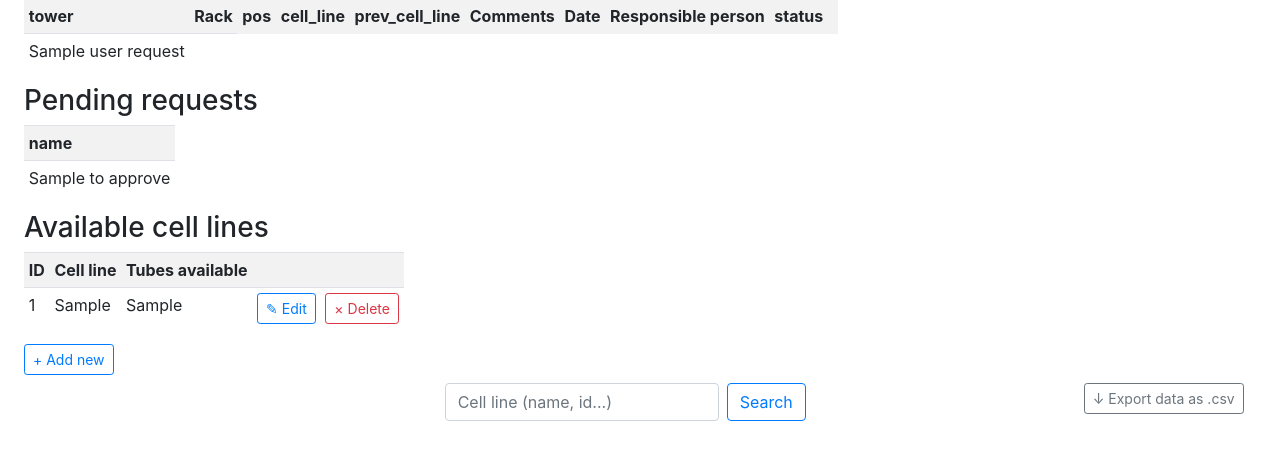
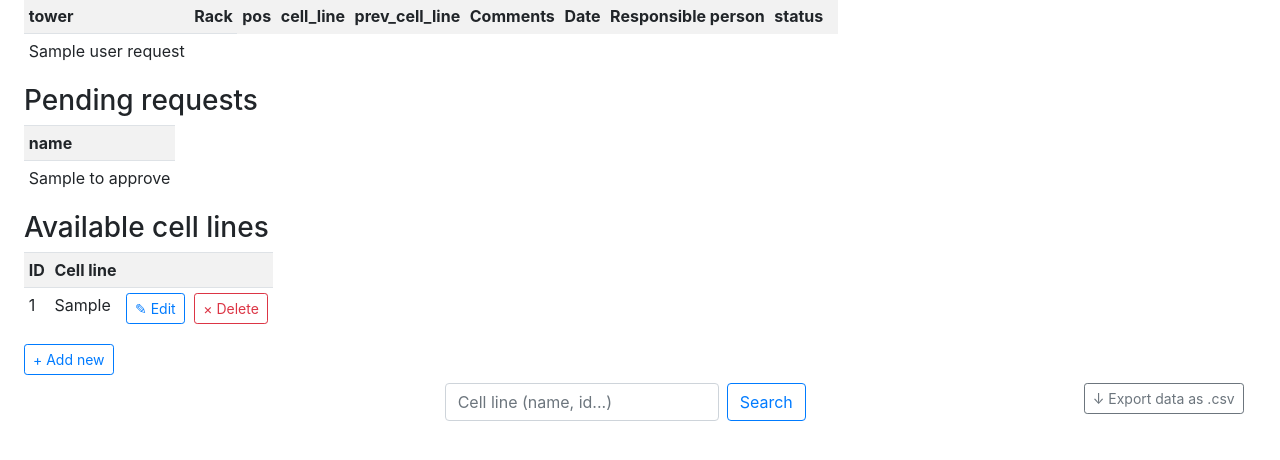
Before and after one commit to kate-v-stepanova/B250_lab_monitor, a Flask app: template templates/liquid_nitrogen.html in a window 1280 px wide. Shown: the part 99-559 px from the top of the page. Run offline with Flask 2, Linux system fonts and the light colour scheme; the template is opened without the code that fills it: most values are stand-ins (such as "Sample title", 1, 10 or a date in 2020); some libraries are stand-ins or nearby versions.

Commit message:
Liquid Nitrogen: Add mandatory fields

```diff
--- a/static/javascript/liquid_nitrogen.js
+++ b/static/javascript/liquid_nitrogen.js
@@ -78,18 +78,42 @@ $(document).ready(function() {
     });
 
     $('#create_new').on('click', function(e) {
-        var new_ID = $('#new_cell_line_id').val()
+        var new_ID = $('#new_cell_line_id').val();
+//        $('#new_cell_line').find('form').valid();
+        var new_cell_line_name = $('#new_cell_line_name').val();
+        var new_media = $('#new_media').val();
+        var new_biosafety = $('#new_biosafety').val();
+        var new_type = $('#new_type').val();
+        var show_alert = false;
+        if (new_cell_line_name == '') {
+            $('#new_cell_line_name').addClass('is-invalid');
+            show_alert = true;
+        }
+        if (new_media == '') {
+            $('#new_media').addClass('is-invalid');
+            show_alert = true;
+        }
+        if (new_biosafety == '') {
+            $('#new_biosafety').addClass('is-invalid');
+            show_alert = true;
+        }
+        if (new_type == '') {
+            $('#new_type').addClass('is-invalid');
+            show_alert = true;
+        }
+        if (show_alert) {
+            alert('Fill in all required fields');
+        } else {
             var data = {
                 'ID': new_ID,
-            'Cell line': $('#new_cell_line_name').val(),
-            'Media (Freezing Medium)': $('#new_media').val(),
+                'Cell line': new_cell_line_name,
+                'Media (Freezing Medium)': new_media,
                 'Transferred plasmid': $('#new_plasmid').val(),
                 'Selection': $('#new_selection').val(),
-            'Typ': $('#new_type').val(),
-            'Biosafety Level': $('#new_biosafety').val(),
+                'Typ': new_type,
+                'Biosafety Level': new_biosafety,
                 'Mycoplasma checked': $('#new_mycoplasma').val(),
                 'Source': $('#new_source').val(),
-            'tubes_available': $('#tubes_available').val(),
             }
             var url = window.location.href + "/create_cell_line";
             $.ajax({
@@ -105,19 +129,6 @@ $(document).ready(function() {
                     alert(response['error']);
                 } else {
                     alert('Successfully created/updated');
-//                // then update fields
-//                $('#cell_line_ID').text(new_ID);
-//                $('#cell_line').text(data['Cell line']).addClass('font-weight-bold');
-//                $('#media').text(data['Media (Freezing Medium)']).addClass('font-weight-bold');
-//                $('#plasmid').text(data['Transferred plasmid']).addClass('font-weight-bold');
-//                $('#selection').text(data['Selection']).addClass('font-weight-bold');
-//                $('#type').text(data['Typ']).addClass('font-weight-bold');
-//                $('#biosafety').text(data['Biosafety Level']).addClass('font-weight-bold');
-//                $('#mycoplasma').text(data['Mycoplasma checked']).addClass('font-weight-bold');
-//                $('#source').text(data['Source']).addClass('font-weight-bold');
-//                // mark with bold (updated values)
-//                $('#cell_line_ID').addClass('font-weight-bold').addClass('font-weight-bold');
-//                value = $('#new_cell_line_id').val();
                     $('#new_cell_line').modal('hide');
                     // add cell line to a list
                     cell_lines[new_ID] = data;
@@ -129,10 +140,9 @@ $(document).ready(function() {
                     // update table
                     if ($('#' + new_ID).length != 0) {
                         $('#' + new_ID).find('td.Cell_line').text(data['Cell line']);
-                    $('#' + new_ID).find('td.tubes_available').text(data['tubes_available']);
                     } else {
-                    $('#available_cell_lines').append("<tr id='" + new_ID + "'><td class='ID'>" + new_ID + "</td><td class='Cell_line'>" +
-                    data['Cell line'] + "</td><td class='tubes_available'>" + data['tubes_available'] + "</td>" +
+                        $('#available_cell_lines').append("<tr id='" + new_ID + "'><td class='ID'>" + new_ID +
+                        "</td><td class='Cell_line'>" + data['Cell line'] + "</td>" +
                         "<td><button class='btn btn-sm btn-outline-primary edit_cell_line'>✎ Edit</button></td>" +
                         "<td><button class='btn btn-sm btn-outline-danger del_cell_line'>× Delete</button></td>");
                     }
@@ -146,7 +156,7 @@ $(document).ready(function() {
             }).fail(function(response) {
                 alert(response['responseJSON']['error']);
             });
-
+        }
     });
 
     $('#modal-ok').on('click', function(e) {
@@ -635,15 +645,6 @@ $(document).ready(function() {
             contentType: 'application/json',
         }).done(function(response) {
             alert( "success" );
-            // update number of available tubes
-            if (prev_cell_line != cell_line) {
-                if ($('#available_cell_lines').find('tr#' + cell_line).length != 0) {
-                    var tubes = $('#available_cell_lines').find('tr#' + cell_line).find('td.tubes_available').text();
-                    var new_tubes = parseInt(tubes) - 1
-                    $('#available_cell_lines').find('tr#' + cell_line).find('td.tubes_available').text(new_tubes);
-                    cell_lines[cell_line]['available_tubes'] = new_tubes;
-                }
-            }
 
             // update rack_series
             var i = parseInt(data['x']) -1 + parseInt(['A', 'B', 'C', 'D', 'E', 'F', 'G', 'H', 'I', 'J'].indexOf(data['y'])) * 10;
@@ -755,15 +756,6 @@ $(document).ready(function() {
         }).done(function(response) {
             console.log(response)
             $(btn).closest("tr").remove();
-            // if request to add a cell line to a new position has been declined
-            // update the number of tubes
-            if ((action == 'decline' || action == 'cancel') && to_approve['cell_line_id'] != '') {
-                var tr = $('#available_cell_lines').find('tr#' + cell_line_id);
-                var tubes = tr.find('td.tubes_available').text();
-                tr.find('td.tubes_available').text(parseInt(tubes) + 1);
-                var tubes = cell_lines[cell_line_id]['tubes_available'];
-                cell_lines[cell_line_id]['tubes_available'] = parseInt(tubes) + 1;
-            }
         }).fail(function(response) {
             console.log(response);
             alert('Failed');
@@ -899,7 +891,8 @@ $(document).ready(function() {
         $('#new_biosafety').val('');
         $('#new_mycoplasma').val('');
         $('#new_source').val('');
-        $('#tubes_available').val(1);
+        // clear errors
+        $('#new_cell_line').find('form').find('input').removeClass('is-invalid');
     });
 
     $(document).on('click', '.edit_cell_line', function() {
@@ -916,10 +909,10 @@ $(document).ready(function() {
         $('#new_biosafety').val(cell_line_data['Biosafety level S1/S2']);
         $('#new_mycoplasma').val(cell_line_data['Mycoplasma checked']);
         $('#new_source').val(cell_line_data['Source']);
-        $('#tubes_available').val(cell_line_data['tubes_available']);
-
         // show modal
         $('#new_cell_line').modal();
+        // clear errors
+        $('#new_cell_line').find('form').find('input').removeClass('is-invalid');
     });
 
     // click "Delete" btn in the table
@@ -1042,10 +1035,12 @@ $(document).ready(function() {
         $('#new_biosafety').val(cell_line_data['Biosafety level S1/S2']);
         $('#new_mycoplasma').val(cell_line_data['Mycoplasma checked']);
         $('#new_source').val(cell_line_data['Source']);
-        $('#tubes_available').val(cell_line_data['tubes_available']);
 
         // show modal
         $('#new_cell_line').modal();
+
+        // clear errors
+        $('#new_cell_line').find('form').find('input').removeClass('is-invalid');
     });
 
     $("body").tooltip({
@@ -1084,10 +1079,11 @@ $(document).ready(function() {
         $('#new_biosafety').val(cell_line_data['Biosafety level S1/S2']);
         $('#new_mycoplasma').val(cell_line_data['Mycoplasma checked']);
         $('#new_source').val(cell_line_data['Source']);
-        $('#tubes_available').val(cell_line_data['tubes_available']);
 
         // show modal
         $('#new_cell_line').modal();
+
+        // clear errors
+        $('#new_cell_line').find('form').find('input').removeClass('is-invalid');
     });
-
 });
--- a/templates/liquid_nitrogen.html
+++ b/templates/liquid_nitrogen.html
@@ -30,13 +30,14 @@
 #}
 
 {# USER REQUESTS #}
+
+{% if user_requests %}
 <h3>My requests</h3>
 <table class="table table-sm table-striped table-responsive mt-2 {% if not user_requests %} d-none{% endif %}" id="user_requests">
     <tr>
         <th>tower</th><th>Rack</th><th>pos</th><th>cell_line</th><th>prev_cell_line</th><th>Comments</th><th>Date</th>
         <th>Responsible person</th><th>status</th><th></th>
     </tr>
-    {% if user_requests %}
     {% for i in range(user_requests|length) %}
     <tr>
         {% for key in user_requests[i].keys() %}
@@ -60,8 +61,8 @@
 
     </tr>
     {% endfor %}
-    {% endif %}
 </table>
+{% endif %}
 {# end of USER REQUESTS #}
 
 {# REQUESTS TO APPROVE (only for admin) #}
@@ -90,17 +91,15 @@
 {% endif %}
 
 
-
 {# AVAILABLE CELL LINES #}
 <h3>Available cell lines</h3>
 {% if available_cell_lines %}
 <table class="table table-sm table-striped table-responsive mt-2" id="available_cell_lines">
-    <tr><th>ID</th><th>Cell line</th><th>Tubes available</th><th></th><th></th></tr>
+    <tr><th>ID</th><th>Cell line</th><th></th><th></th></tr>
     {% for row in available_cell_lines %}
     <tr id="{{ row['ID'] }}">
         <td class="ID">{{ row['ID'] }}</td>
         <td class="Cell_line">{{ row['Cell line'] }}</td>
-        <td class="tubes_available">{{ row['tubes_available'] }}</td>
         <td><button class="btn btn-sm btn-outline-primary edit_cell_line">✎ Edit</button></td>
         <td><button class="btn btn-sm btn-outline-danger del_cell_line">× Delete</button></td>
     </tr>
```
Lines whose indentation alone changed are shown as unchanged.
